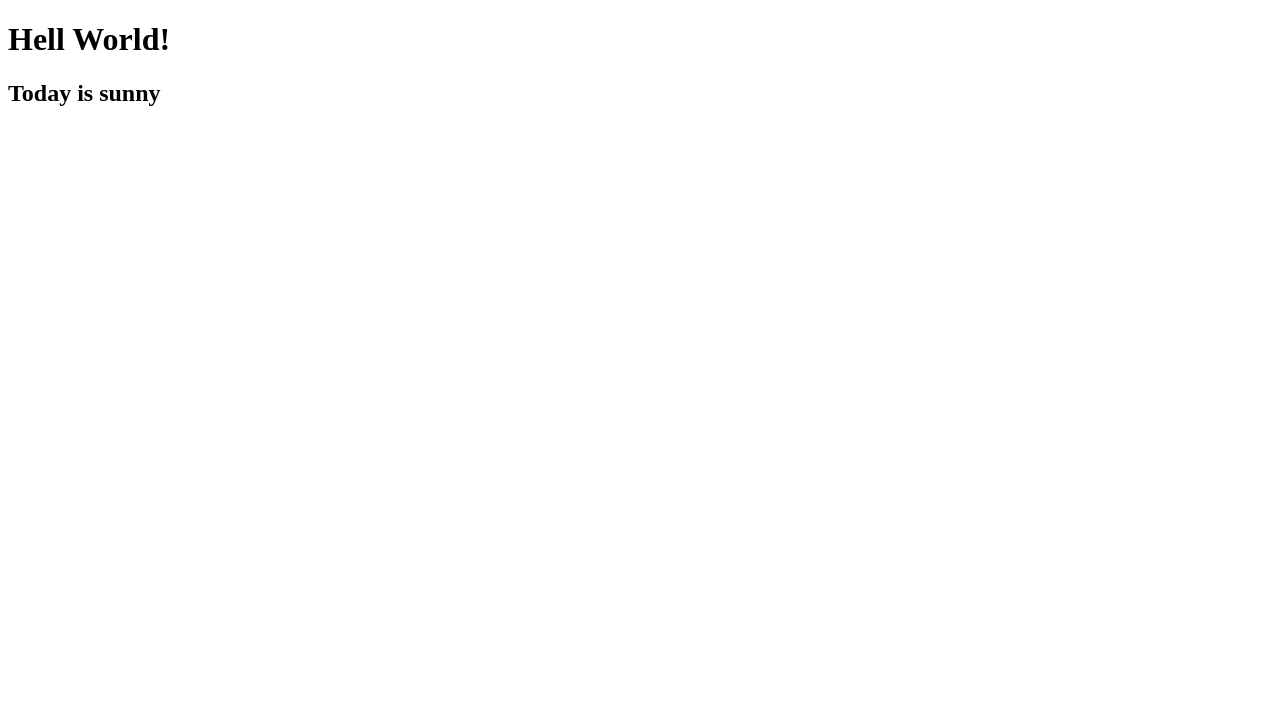
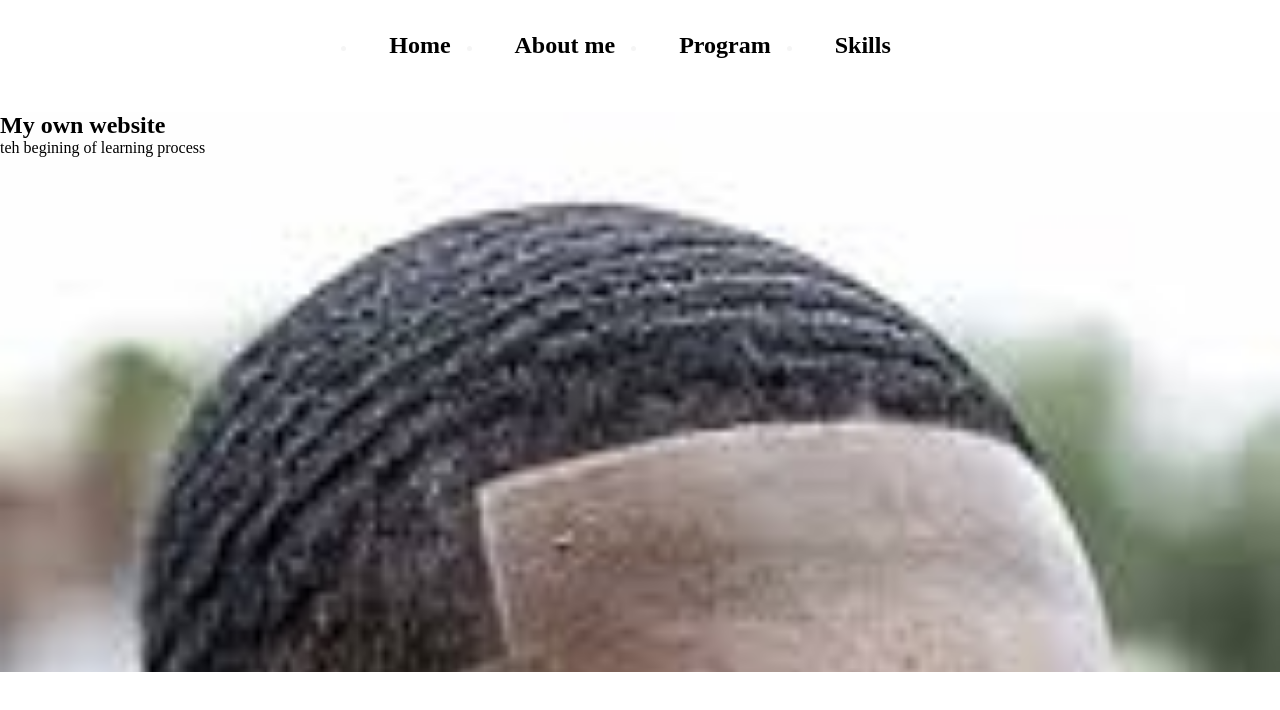
Before and after one commit to lesalonmaloi/myfirstproject, a plain HTML site: page index.html in a window 1280 px wide. Drawn offline with Linux system fonts and the light colour scheme.

Commit message:
It will add the navbar

```diff
--- a/index.html
+++ b/index.html
@@ -1,13 +1,28 @@
 <!DOCTYPE html>
 <html lang="en">
+
 <head>
     <meta charset="UTF-8">
     <meta http-equiv="X-UA-Compatible" content="IE=edge">
     <meta name="viewport" content="width=device-width, initial-scale=1.0">
-    <title>Lesalo1223</title>
+    <link rel="stylesheet" href="style.css">
+    <title>Gadson</title>
 </head>
+
 <body>
-    <h1>Hell World!</h1>
-    <h2>Today is sunny</h2>
+    <nav>
+        <ul>
+            <li><a href="#">Home</a></li>
+            <li><a href="#">About me</a></li>
+            <li><a href="#">Program</a></li>
+            <li><a href="#">Skills</a></li>
+        </ul>
+    </nav>
+    <section class="body">
+        <h1>My own website</h1>
+
+        <p>teh begining of learning process</p>
+    </section>
 </body>
+
 </html>
--- /dev/null
+++ b/style.css
@@ -0,0 +1,32 @@
+* {
+    margin: 0;
+    padding: 0;
+}
+
+/* This is the Navbar Section */
+nav {
+    color: whitesmoke;
+    height: 5rem;
+    margin-top: 2rem;
+}
+
+nav ul {
+    display: flex;
+    justify-content: center;
+}
+
+nav ul li a {
+    margin: 2rem;
+    top: 4rem;
+    text-decoration: none;
+    color: black;
+    font-weight: 900;
+    font-size: 1.5rem;
+}
+
+/* This is the body of the page */
+.body {
+    height: 70vh;
+    background-image: url(/images/images.jpeg);
+    background-size: cover;
+}
```
Also changed, not shown: images/1.jpg (added), images/images.jpeg (added).
